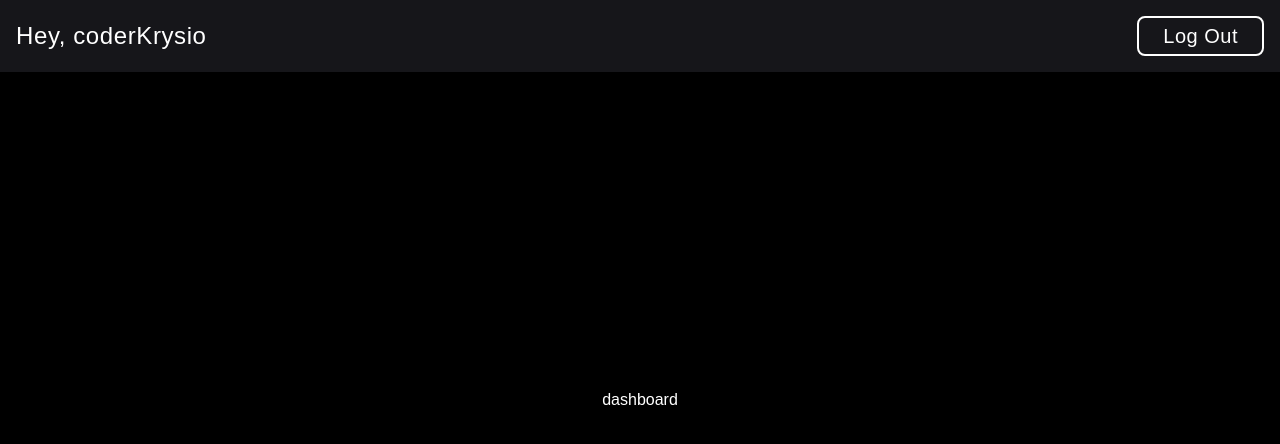
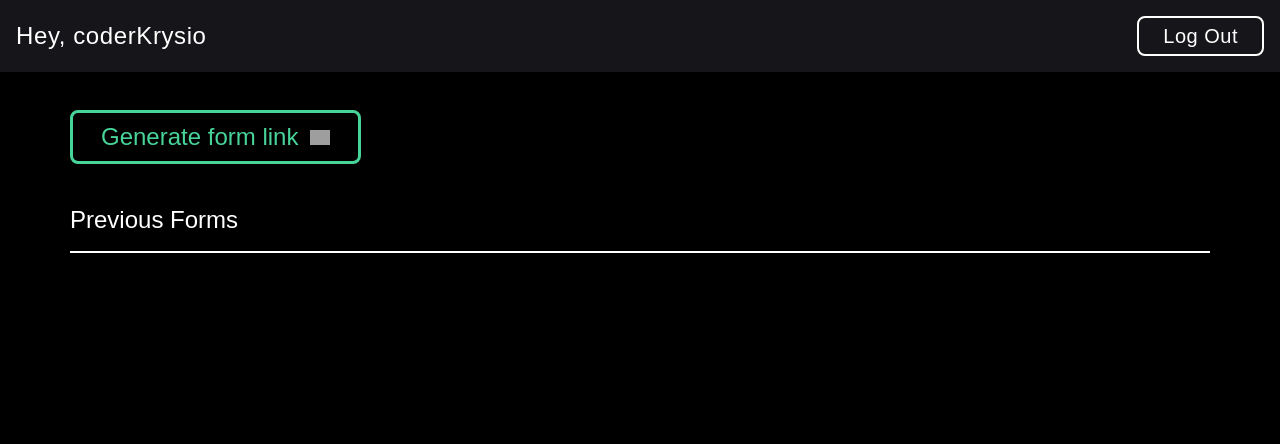
Before and after one commit to coderKrysio/get-interval, a Next.js app: page / in a window 1280 px wide. Shown: the top 444 px of the page. Built offline with nearby package versions, Linux system fonts and the light colour scheme; grey boxes are pictures that could not be loaded; a web font is replaced by a local one.

Commit message:
updated dashboard styling

```diff
--- a/components/dashboard/DashBoard.tsx
+++ b/components/dashboard/DashBoard.tsx
@@ -1,3 +1,4 @@
+import Image from "next/image"
 import { Navbar } from "./Navbar"
 
 export const Dashboard = () => {
@@ -5,7 +6,27 @@ export const Dashboard = () => {
         <div className="w-screen h-screen flex justify-center items-center text-white">
             <Navbar />
 
-            <p>dashboard</p>
+            <div
+            className="w-screen h-screen p-[70px] flex flex-col"
+            >
+                <button
+                    className="w-fit text-[#48d399] text-2xl font-medium px-7 py-2 my-[40px] flex items-center gap-3 rounded-lg border-[3px] border-[#48d399] outline outline-2 outline-transparent hover:outline-[#48d399]"
+                    // onClick={() => router.push(roomCode)}
+                >
+                    Generate form link
+                    <Image
+                        width="20"
+                        height="20"
+                        src="https://img.icons8.com/48d399/external-tanah-basah-basic-outline-tanah-basah/96/external-share-arrows-pack-tanah-basah-basic-outline-tanah-basah.png"
+                        alt="share"
+                    />
+                </button>
+
+                <div className="w-full">
+                    <p className="text-2xl w-full border-b-2 border-white pb-[15px]"
+                    >Previous Forms</p>
+                </div>
+            </div>
         </div>
     )
 }
```
